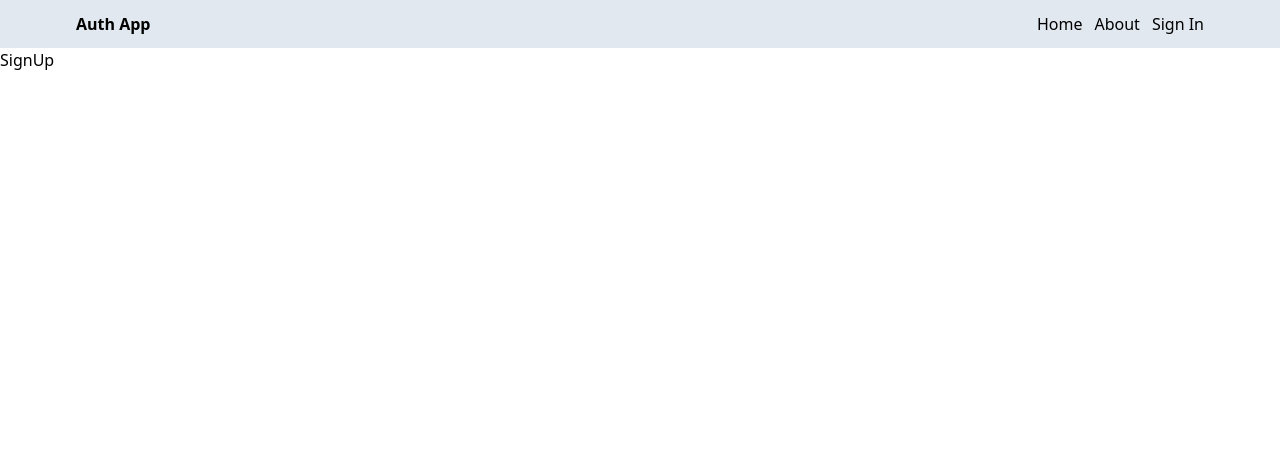
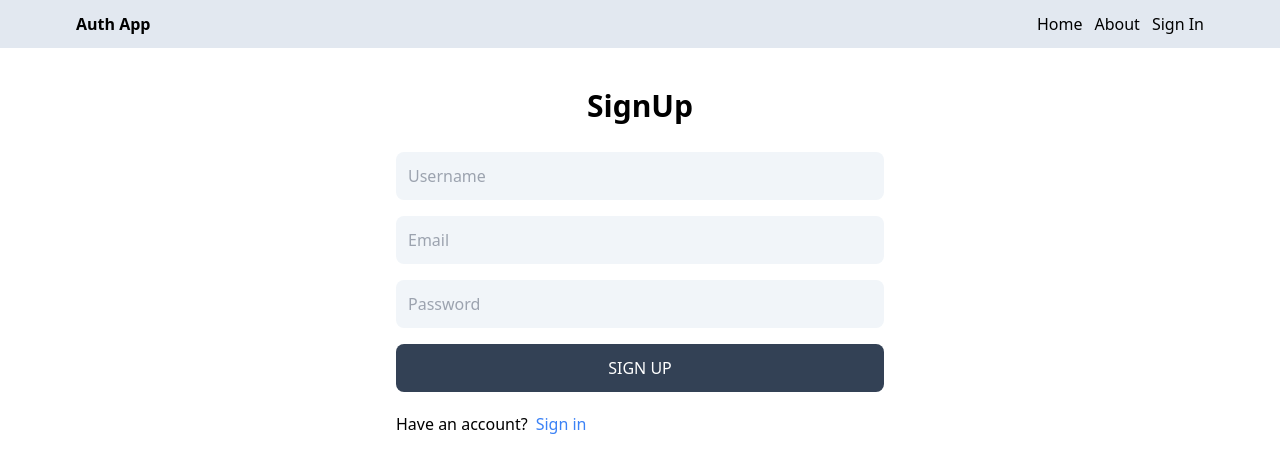
Before and after one commit to Agbeyebiawo/main-auth-app, a React (Create React App) app in the folder client/: page /sign-up in a window 1280 px wide. Shown: the top 472 px of the page. Built offline with nearby package versions, Linux system fonts and the light colour scheme.

Commit message:
completed sign up page

```diff
--- a/client/src/pages/SignUp.js
+++ b/client/src/pages/SignUp.js
@@ -1,8 +1,26 @@
 import React from 'react'
+import { Link } from 'react-router-dom'
 
 const SignUp = () => {
   return (
-    <div>SignUp</div>
+    <div className='p-3 max-w-lg mx-auto'>
+      <h1 className='text-3xl text-center font-semibold my-7'>SignUp</h1>
+      <form className='flex flex-col gap-4'>
+        <input type="text" name="username" id="username" placeholder='Username'
+        className='bg-slate-100 p-3 rounded-lg'/>
+        <input type="text" name="email" id="email" placeholder='Email'
+        className='bg-slate-100 p-3 rounded-lg'/>
+        <input type="text" name="password" id="password" placeholder='Password'
+        className='bg-slate-100 p-3 rounded-lg'/>
+        <button type="submit" className='bg-slate-700 text-white uppercase p-3 rounded-lg hover:opacity-95 disabled:opacity-80'>Sign up</button>
+      </form>
+      <div className='flex gap-2 mt-5'>
+        <p>Have an account?</p>
+        <Link to={'/sign-in'}>
+          <span className='text-blue-500'>Sign in</span>
+        </Link>
+      </div>
+    </div>
   )
 }
 
```
